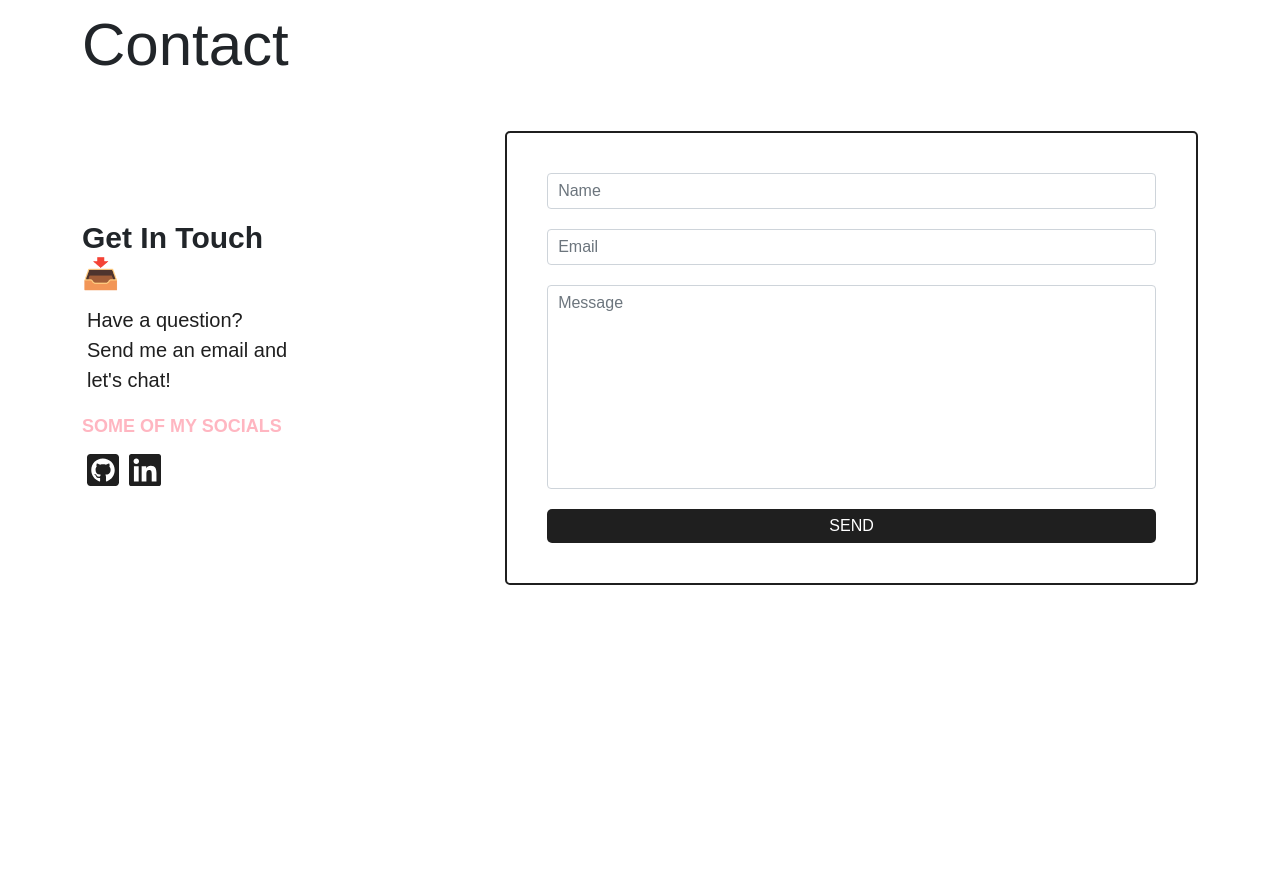
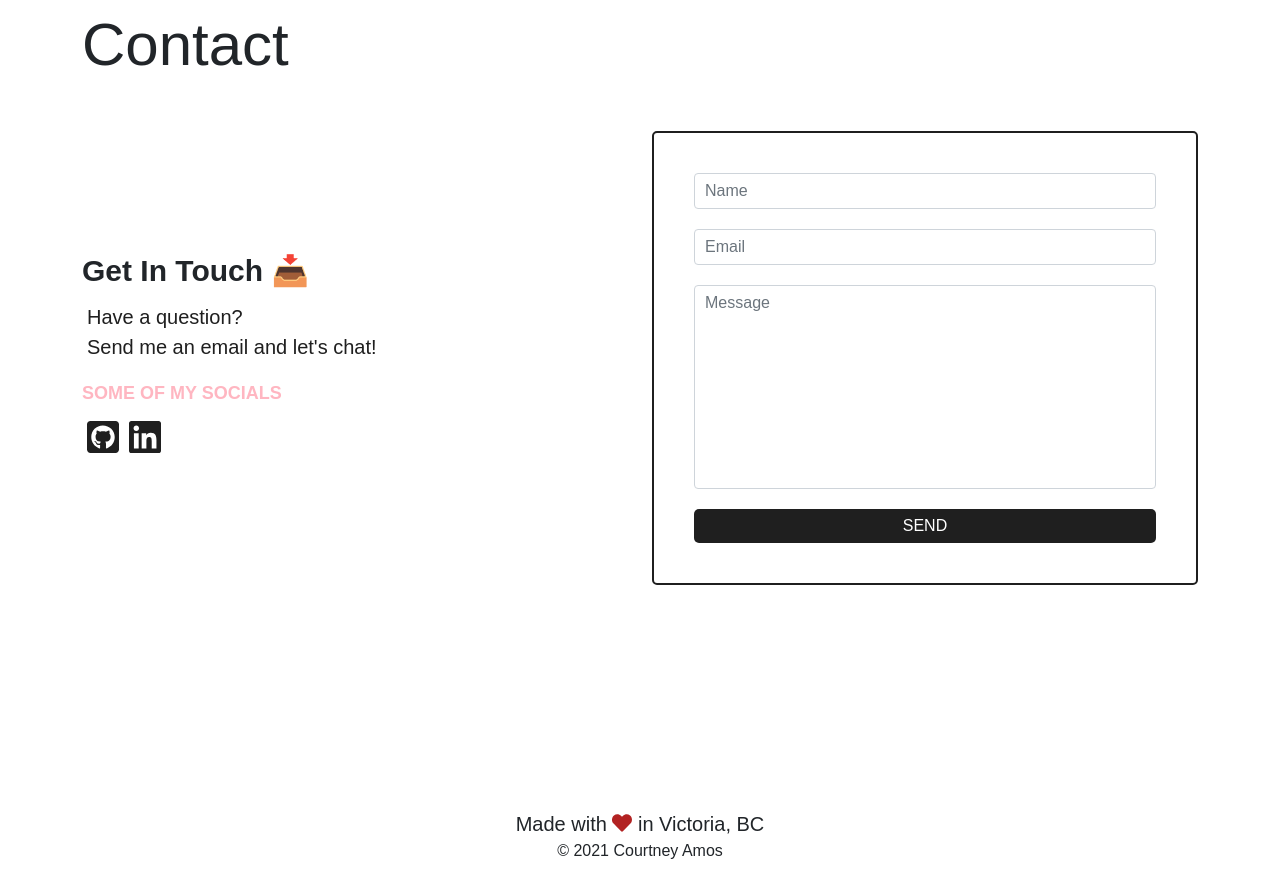
Before and after one commit to courtamos/courtamos-portfolio, a React (Create React App) app: page / in a window 1280 px wide. Shown: the part 3960-4853 px from the top of the page. Before the commit the page ends 4769 px from the top, so only its background shows below. Built offline with nearby package versions, Linux system fonts and the light colour scheme.

Commit message:
creat footer component with styles

```diff
--- a/src/App.tsx
+++ b/src/App.tsx
@@ -6,6 +6,7 @@ import { About } from "./components/About/About";
 import { Project } from "./components/Project/Project";
 import { Tools } from "./components/Tools/Tools";
 import { Contact } from "./components/Contact/Contact";
+import { Footer } from "./components/Footer/Footer";
 
 const App = () => {
   return (
@@ -16,6 +17,7 @@ const App = () => {
       <Project />
       <Tools />
       <Contact />
+      <Footer />
     </Container>
   );
 };
--- a/src/components/Contact/Contact.tsx
+++ b/src/components/Contact/Contact.tsx
@@ -1,15 +1,17 @@
 import React from "react";
+import { Col, Row } from "reactstrap";
 import { faGithubSquare, faLinkedin } from "@fortawesome/free-brands-svg-icons";
 import { ContactForm } from "./ContactForm";
-import { StyledDiv, StyledParagraph, StyledFontAwesomeIcon } from "./styled";
+import { StyledParagraph, StyledFontAwesomeIcon } from "./styled";
 import "./contact.scss";
 
 export const Contact = () => {
   return (
     <section>
       <h1 style={{ margin: "50px 0px" }}>Contact</h1>
-      <StyledDiv className="contact-items">
-        <div className="contact-intro">
+      <Row>
+        <Col className="d-flex align-items-center">
+          <div>
             <h2>Get In Touch 📥</h2>
             <StyledParagraph>
               Have a question?
@@ -40,8 +42,11 @@ export const Contact = () => {
               />
             </a>
           </div>
+        </Col>
+        <Col>
           <ContactForm />
-      </StyledDiv>
+        </Col>
+      </Row>
     </section>
   );
 };
--- a/src/components/Contact/styled.tsx
+++ b/src/components/Contact/styled.tsx
@@ -1,12 +1,6 @@
 import styled from "styled-components";
 import { Button, Col, Form, Input } from "reactstrap";
 import { FontAwesomeIcon } from "@fortawesome/react-fontawesome";
-
-export const StyledDiv = styled.div`
-  display: flex;
-  flex-direction: row;
-  align-items: center;
-`;
 
 export const StyledParagraph = styled.p`
   padding: 5px;
@@ -23,7 +17,6 @@ export const StyledForm = styled(Form)`
   border: #1f1f1f solid 2px;
   border-radius: 5px;
   padding: 40px;
-  margin-left: 200px;
 `;
 
 export const StyledColumn = styled(Col)`
--- /dev/null
+++ b/src/components/Footer/Footer.tsx
@@ -0,0 +1,19 @@
+import React from "react";
+import { faHeart } from "@fortawesome/free-solid-svg-icons";
+import {
+  StyledFooter,
+  StyledFontAwesomeIcon,
+  StyledParagraph,
+  StyledCopyText,
+} from "./styled";
+
+export const Footer = () => {
+  return (
+    <StyledFooter id="contact" className="text-center">
+      <StyledParagraph>
+        Made with <StyledFontAwesomeIcon icon={faHeart} /> in Victoria, BC
+      </StyledParagraph>
+      <StyledCopyText>&copy; 2021 Courtney Amos</StyledCopyText>
+    </StyledFooter>
+  );
+};
--- /dev/null
+++ b/src/components/Footer/styled.tsx
@@ -0,0 +1,18 @@
+import { FontAwesomeIcon } from "@fortawesome/react-fontawesome";
+import styled from "styled-components";
+
+export const StyledFooter = styled.footer`
+  margin-bottom: 30px;
+`;
+
+export const StyledFontAwesomeIcon = styled(FontAwesomeIcon)`
+  color: firebrick;
+`;
+
+export const StyledParagraph = styled.p`
+  margin-bottom: 0px;
+`;
+
+export const StyledCopyText = styled.p`
+  font-size: 16px;
+`;
```
Lines whose indentation alone changed are shown as unchanged.
